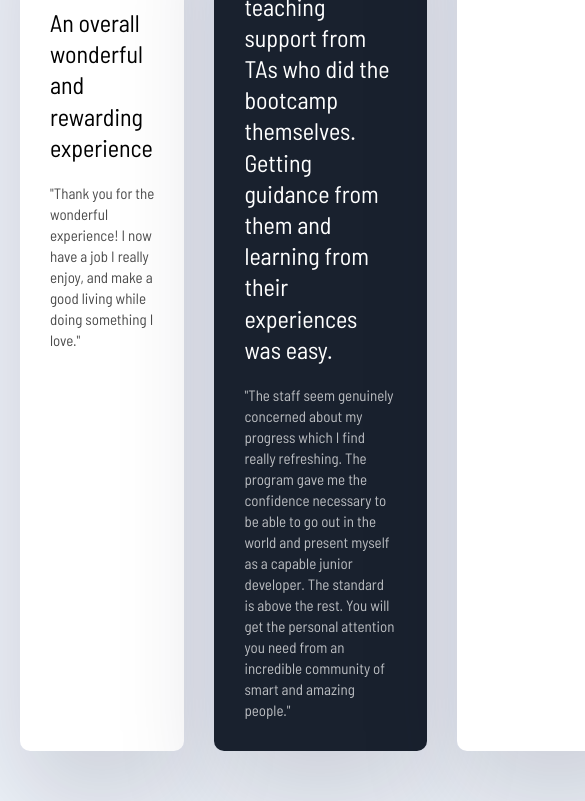
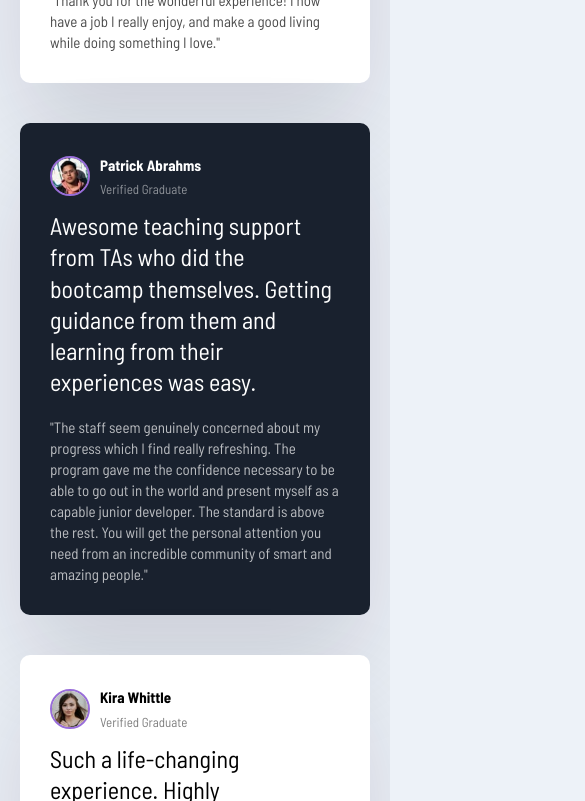
Before and after one commit to rafaelpianaro/css-grid-crash-2022, a plain HTML site: page index.html in a window 390 px wide. Shown: the part 1199-2000 px from the top of the page, 585 px wide, since content can reach past the window. Drawn offline with Linux system fonts and the light colour scheme.

Commit message:
added grid-template-columns

```diff
--- a/css/style.css
+++ b/css/style.css
@@ -8,33 +8,18 @@
 
 body {
     background: #edf2f8;
-    font-family: 'Barlow Semi Condensed',
-    sans-serif;
+    font-family: 'Barlow Semi Condensed', sans-serif;
     line-height: 1.7;
     font-size: 13px;
 }
 
 .testimonials {
-    max-width: 1400px;
+    max-width: 1440px;
     margin: 100px auto;
     padding: 20px;
     display: grid;
     grid-template-columns: repeat(4, 1fr);
     gap: 30px;
-}
-
-.card:nth-of-type(1) {
-    grid-column: 1 / 3;
-}
-
-.card:nth-of-type(4) {
-    grid-column: 2 / 4;
-    grid-row: 2;
-}
-
-.card:nth-of-type(5) {
-    grid-column: 4;
-    grid-row: 1 / 3;
 }
 
 .card {
@@ -99,6 +84,37 @@ body {
     color: #fff;
 }
 
+.card:nth-of-type(1) {
+    grid-column: 1 / 3;
+}
+
+.card:nth-of-type(4) {
+    grid-column: 2 / 4;
+    grid-row: 2;
+}
+
+.card:nth-of-type(5) {
+    grid-column: 4;
+    grid-row: 1 / 3;
+}
+
 footer {
     text-align: center;
 }
+
+@media (max-width: 768px) {
+    .testimonials {
+      grid-template-columns: 1fr;
+      width: 100%;
+    }
+    .card:nth-of-type(1) {
+      grid-column: 1;
+    }
+    .card:nth-of-type(4) {
+      grid-column: 1;
+      grid-row: 4;
+    }
+    .card:nth-of-type(5) {
+      grid-column: 1;
+      grid-row: 5;
+    }
```
